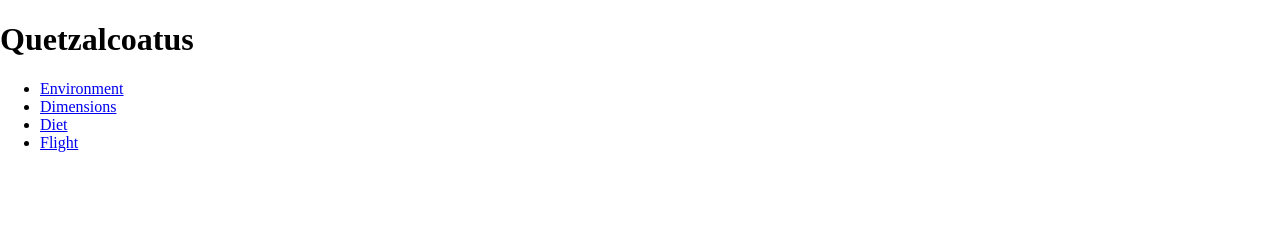
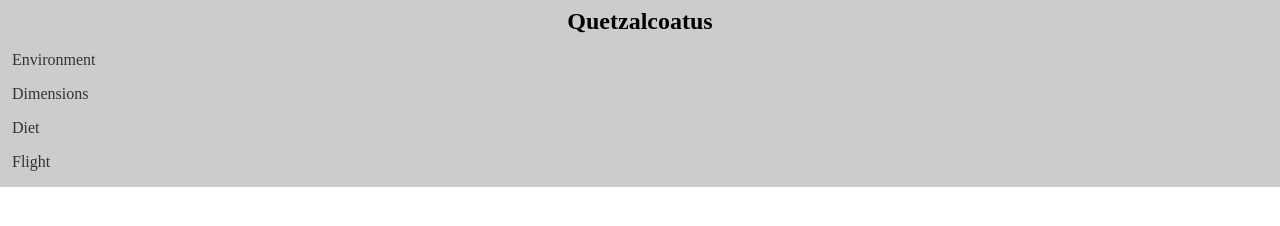
Before and after one commit to zannallan/responsive-navigation, a plain HTML site: page index.html in a window 1280 px wide. Drawn offline with Linux system fonts and the light colour scheme.

```diff
--- a/css/main.css
+++ b/css/main.css
@@ -19,3 +19,36 @@ html {
 body {
   margin: 0;
 }
+
+header {
+  padding: .5rem 0;
+  background-color: #ccc;
+  text-align: center;
+}
+
+h1 {
+  margin: 0 0 .5rem;
+  font-size: 1.5rem;
+}
+
+nav ul {
+  margin: 0;
+  padding: 0;
+  list-style-type: none;
+}
+
+nav li {
+  text-align: left;
+}
+
+nav a {
+  display: block;
+  padding: .5rem .75rem;
+  color: #333;
+  text-decoration: none;
+}
+
+nav a:hover {
+  background-color: #333;
+  color: #fff;
+}
```
